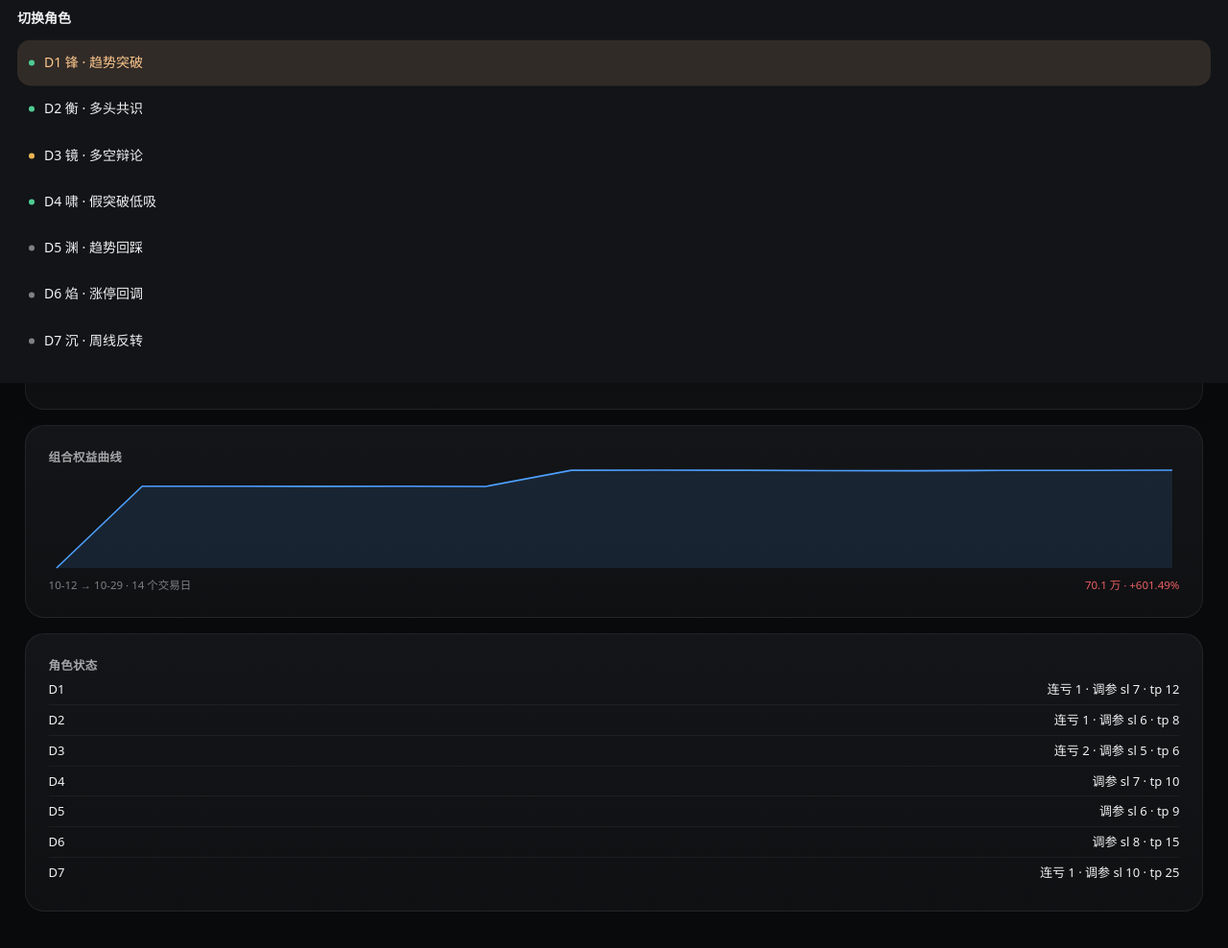
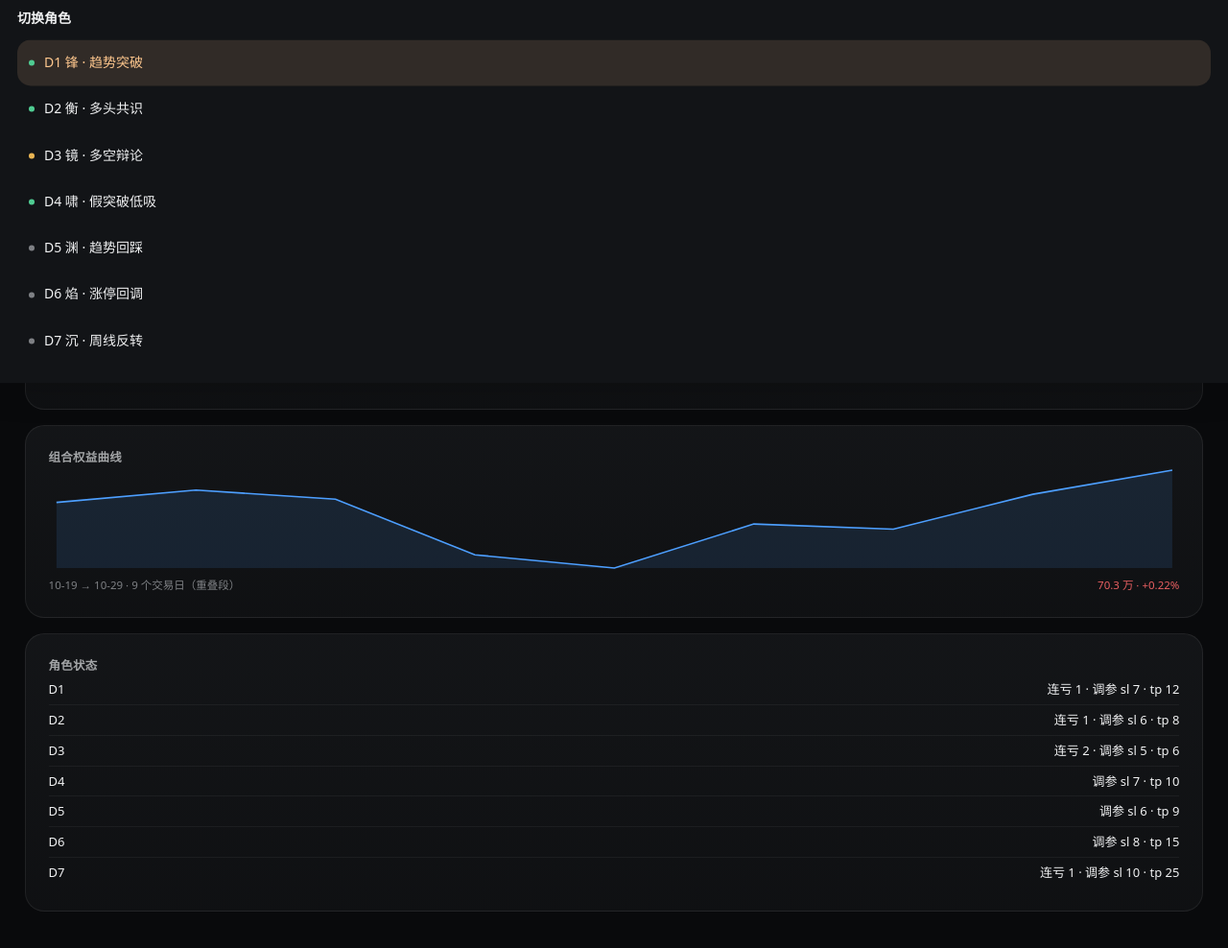
Before and after one commit to orion-x05/trade-panel, a plain HTML site: page index.html in a window 1280 px wide. Shown: the part 828-1816 px from the top of the page at 96% size. Drawn offline with Linux system fonts and the light colour scheme.

Commit message:
fix(panel): 权益曲线按各角色最后 N 天右对齐，取重叠段

```diff
--- a/index.html
+++ b/index.html
@@ -2122,25 +2122,30 @@ body::after{   /* 暗角 */
       card.querySelector('.body').innerHTML = '<div class="ox-note"><span>可用天数不足，画不了曲线</span><span>' + days.length + ' 天</span></div>';
       return;
     }
-    const L = Math.max.apply(null, ps.map(p => (p.asset_history || []).length));
-    const sum = days.map((_, i) => ps.reduce((a, p) => {
-      const arr = p.asset_history || [], off = L - arr.length, k = i - off;
-      return a + (k >= 0 && k < arr.length ? (arr[k] || 0) : 0);
+    // 只取所有角色都有数据的重叠区间，避免短的被当成 0
+    const lens = ps.map(p => (p.asset_history || []).length).filter(n => n > 0);
+    if (!lens.length) { card.querySelector('.body').innerHTML = '<div class="ox-note"><span>没有历史数据</span></div>'; return; }
+    const N = Math.min.apply(null, lens);
+    const skip = Math.max(0, days.length - N);
+    const sum = days.slice(skip).map((_, i) => ps.reduce((a, p) => {
+      const arr = p.asset_history || [];
+      return a + (arr[arr.length - N + i] || 0);
     }, 0));
+    const view = days.slice(skip);
     const W = 600, H = 110, P = 4;
     const mn = Math.min.apply(null, sum), mx = Math.max.apply(null, sum), sp = (mx - mn) || 1;
-    const X = i => P + i * (W - 2 * P) / (days.length - 1);
+    const X = i => P + i * (W - 2 * P) / (view.length - 1);
     const Y = v => H - P - (v - mn) / sp * (H - 2 * P);
     let ln = '', ar = '';
     sum.forEach((v, i) => { ln += (i ? 'L' : 'M') + X(i).toFixed(1) + ' ' + Y(v).toFixed(1) + ' '; });
-    ar = ln + 'L' + X(days.length - 1).toFixed(1) + ' ' + (H - P) + ' L' + X(0).toFixed(1) + ' ' + (H - P) + ' Z';
+    ar = ln + 'L' + X(view.length - 1).toFixed(1) + ' ' + (H - P) + ' L' + X(0).toFixed(1) + ' ' + (H - P) + ' Z';
     const first = sum[0], last = sum[sum.length - 1];
     const chg = ((last - first) / (first || 1) * 100);
     const col = chg >= 0 ? 'var(--up,#f2555a)' : 'var(--down,#3ecf8e)';
     card.querySelector('.body').innerHTML =
       '<svg class="ox-chart" viewBox="0 0 ' + W + ' ' + H + '" preserveAspectRatio="none">' +
       '<path class="ar" d="' + ar + '"/><path class="ln" d="' + ln + '"/></svg>' +
-      '<div class="ox-note"><span>' + days[0] + ' → ' + days[days.length - 1] + ' · ' + days.length + ' 个交易日</span>' +
+      '<div class="ox-note"><span>' + view[0] + ' → ' + view[view.length - 1] + ' · ' + view.length + ' 个交易日（重叠段）</span>' +
       '<span style="color:' + col + '">' + (last / 10000).toFixed(1) + ' 万 · ' + (chg >= 0 ? '+' : '') + chg.toFixed(2) + '%</span></div>';
   }
 
```
